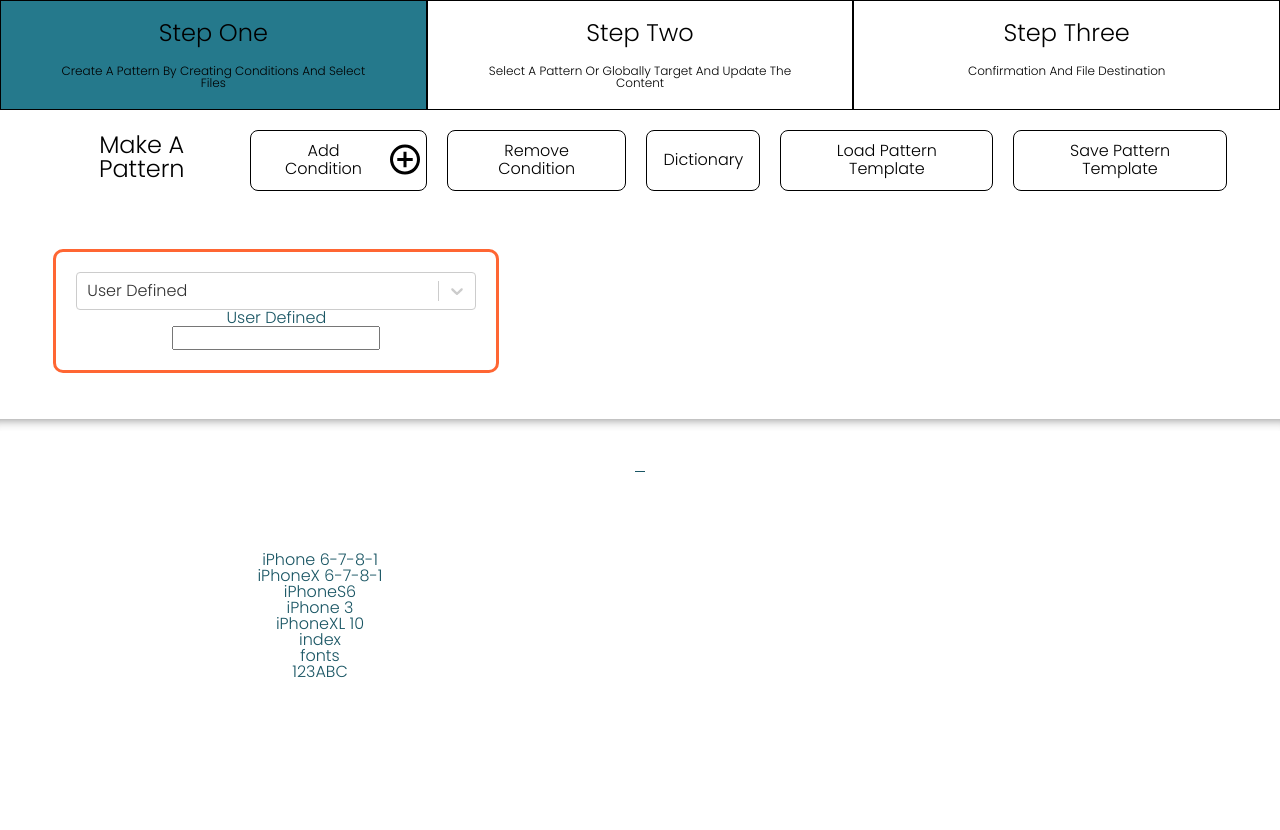
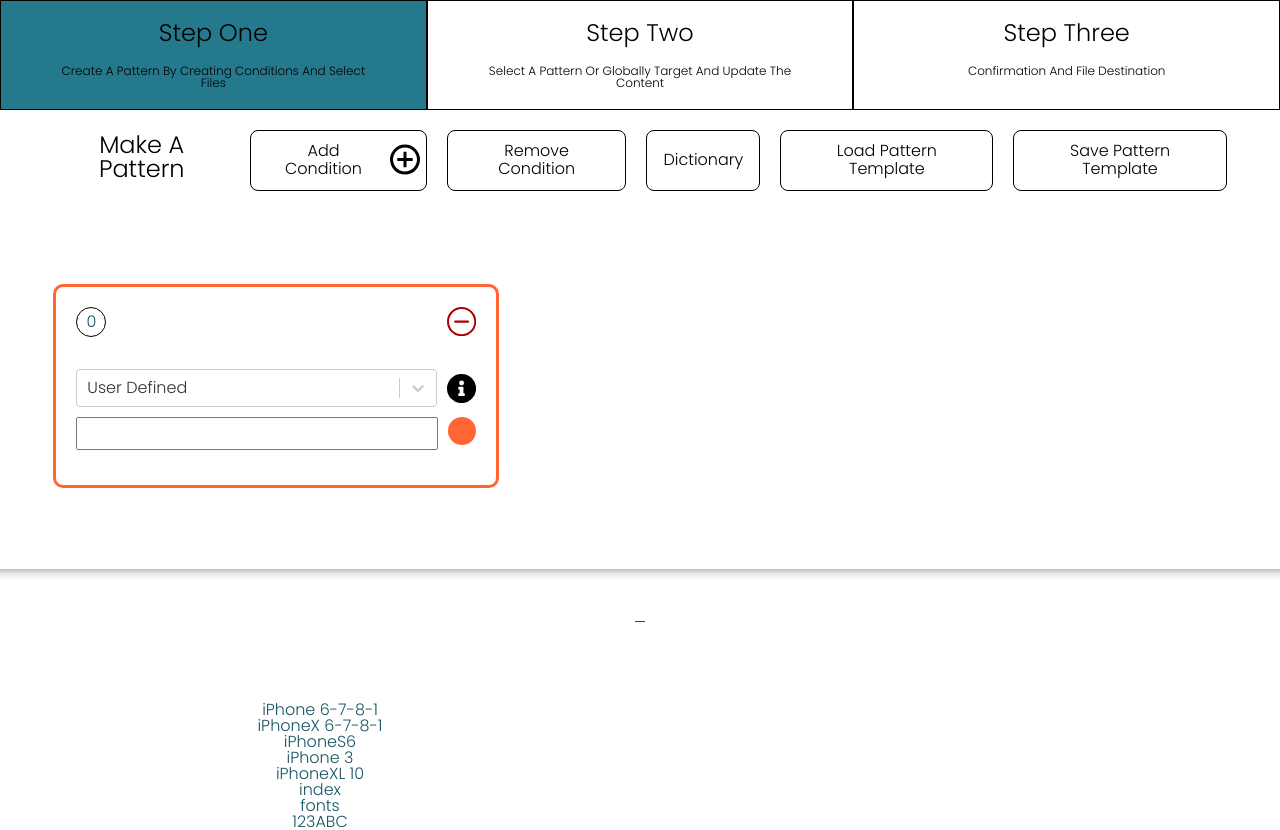
Before and after one commit to roboticbeing/BTH545_Assignment3, a React (Create React App) app in the folder a3/: page / in a window 1280 px wide. Both pictures are taken after a click on the button "Add Condition". Shown: the top 830 px of the page. Before the commit the page ends 800 px from the top, so only its background shows below. Built offline with nearby package versions, Linux system fonts and the light colour scheme.

Commit message:
styling update

```diff
--- a/a3/src/components/PartOne/index.js
+++ b/a3/src/components/PartOne/index.js
@@ -1,6 +1,8 @@
 import React, { Component } from "react";
 import Select from "react-select";
 import  { ReactComponent as Add } from "./../../assets/icons/add.svg";
+import  { ReactComponent as Remove } from "./../../assets/icons/remove.svg";
+import  { ReactComponent as Info } from "./../../assets/icons/info.svg";
 
 import "./style.scss";
 
@@ -286,9 +288,7 @@ class PartOne extends Component {
 
         var colorArray = [
             "#FF6633",
-            "#FFB399",
             "#FF33FF",
-            "#FFFF99",
             "#00B3E6",
             "#E6B333",
             "#3366E6",
@@ -343,7 +343,7 @@ class PartOne extends Component {
         let order = 0;
 
         for (let i = 0; i < tempPatterns.length; i++) {
-            if (tempPatterns[i].order > order) {
+            if (tempPatterns[i].order >= order) {
                 order = tempPatterns[i].order + 1;
             }
         }
@@ -373,9 +373,7 @@ class PartOne extends Component {
 
         var colorArray = [
             "#FF6633",
-            "#FFB399",
             "#FF33FF",
-            "#FFFF99",
             "#00B3E6",
             "#E6B333",
             "#3366E6",
@@ -471,15 +469,26 @@ class PartOne extends Component {
                     className="condition-item"
                     style={{ borderColor: obj.color }}
                 >
+                    <div className="pattern-info">
+                        <div className="order">{obj.order}</div>
+                        <div className="item-remove-btn">
+                            <Remove />
+                        </div>
+                    </div>
                     <div className="select-pattern">
+                        <div className="select-content">
                         <Select
                             onChange={this.updatePattern}
                             options={options}
                             name={obj.id}
                             defaultValue={{ value: "userDefined", label: "User Defined" }}
                         />
+                        </div>
+                        <div className="info-icon"><Info/></div>
                     </div>
-                    <div className="input-pattern">{this.inputDisplay(obj.id)}</div>
+                    <div className="input-pattern">{this.inputDisplay(obj.id)}
+                        <div className="color-circle" style={{backgroundColor: obj.color }}></div>
+                    </div>
                 </div>
             );
         });
@@ -500,7 +509,6 @@ class PartOne extends Component {
                 if (tempPatterns[i].type === "userDefined") {
                     inputReturn = (
                         <div className="pattern-content">
-                            <h3>User Defined</h3>
                             <input
                                 type="text"
                                 name="valueOne"
@@ -514,7 +522,7 @@ class PartOne extends Component {
                 if (tempPatterns[i].type === "whiteSpace") {
                     inputReturn = (
                         <div className="pattern-content">
-                            <h3>White Space</h3>
+
                             <input
                                 disabled
                                 name="valueOne"
@@ -528,7 +536,7 @@ class PartOne extends Component {
                 if (tempPatterns[i].type === "numberRange") {
                     inputReturn = (
                         <div className="pattern-content">
-                            <h3>Number Range</h3>
+
                             <input
                                 type="number"
                                 className="range-a"
@@ -540,6 +548,7 @@ class PartOne extends Component {
                             ></input>
                             <span>-</span>
                             <input
+
                                 type="number"
                                 className="range-b"
                                 defaultValue="9"
@@ -548,7 +557,9 @@ class PartOne extends Component {
                                 max="9"
                                 onChange={e => this.applyPattern(e, id)}
                             ></input>
-                            <h3>Min &nbsp; &nbsp; &nbsp; &nbsp; Max</h3>
+                            <div className="desc">
+                                <h3>Min &nbsp; &nbsp; &nbsp; &nbsp; Max</h3>
+                            </div>
                         </div>
                     );
                 }
@@ -556,15 +567,17 @@ class PartOne extends Component {
                 if (tempPatterns[i].type === "selectCharacters") {
                     inputReturn = (
                         <div className="pattern-content">
-                            <h3>Select Characters</h3>
+
                             <input
                                 type="text"
                                 className="range-a"
                                 name="valueOne"
                                 onChange={e => this.applyPattern(e, id)}
                             ></input>
-                            <h3>Number of times repeated</h3>
+
+
                             <input
+                                className="second"
                                 type="number"
                                 className="range-b"
                                 name="valueTwo"
@@ -572,6 +585,10 @@ class PartOne extends Component {
                                 min="1"
                                 onChange={e => this.applyPattern(e, id)}
                             ></input>
+                            <div className="desc">
+                                <h3>Number of times repeated</h3>
+                            </div>
+
                         </div>
                     );
                 }
--- a/a3/src/components/PartOne/style.scss
+++ b/a3/src/components/PartOne/style.scss
@@ -90,8 +90,9 @@ hr{
    // color: rgb(38, 61, 61);
 display: flex;
    overflow-x: auto;
+   overflow-y: visible;
     width: 100%;
-    height: 200px;
+    height: 350px;
     align-items: center;
     padding-left: $Dmw;
 
@@ -103,12 +104,76 @@ display: flex;
         padding: 20px;
         border-radius: 10px;
 
+        .pattern-info  {
+            display: flex;
+            justify-content: space-between;
+            font-family: $mainTextL;
+
+            padding-bottom: 30px;
+            .order {
+                border-radius: 100%;
+                border: 1px solid #000;
+                width: 28px;
+                height: 28px;
+                display: flex;
+                justify-content: center;
+                align-items: center;
+            }
+        }
+
         .select-pattern {
             font-family: $mainTextL;
+            display: flex;
+            justify-content: space-between;
+
+            .select-content {
+                flex-grow: 1;
+            }
+            .info-icon {
+                margin-top: 5px;
+                margin-left: 10px;
+            }
+        }
          .input-pattern {
+             padding-top: 10px;
+            display: flex;
+            justify-content: space-between;
+            .pattern-content {
+                display: flex;
+                max-width: 450px;
+                align-items: center;
+                position: relative;
+                padding-bottom: 15px;
+                flex-grow: 1;
 
+                input {
+                    width: 100%;
+                    font-size: 20px;
+                    padding: 3px;
+                    font-family: $mainTextL;
+                }
+                .range-a {
+                    width: 40%;
+                }
+                .range-b {
+                    width: 40%;
+                    margin-left: 5px;
+                }
+                .desc {
+                    position: absolute;
+                    bottom: 0;
+                    font-size: 12px;
+                }
+            }
+
+            .color-circle {
+                width: 28px;
+                height: 28px;
+                border-radius: 100%;
+                margin-left: 10px;
+            }
          }
-        }
+
     }
 }
 
```
Also changed, not shown: a3/src/assets/icons/info.svg (renamed from a3/src/assets/icons/Icon awesome-info-circle.svg), a3/src/assets/icons/remove.svg (renamed from a3/src/assets/icons/Icon ionic-ios-remove-circle-outline.svg).
